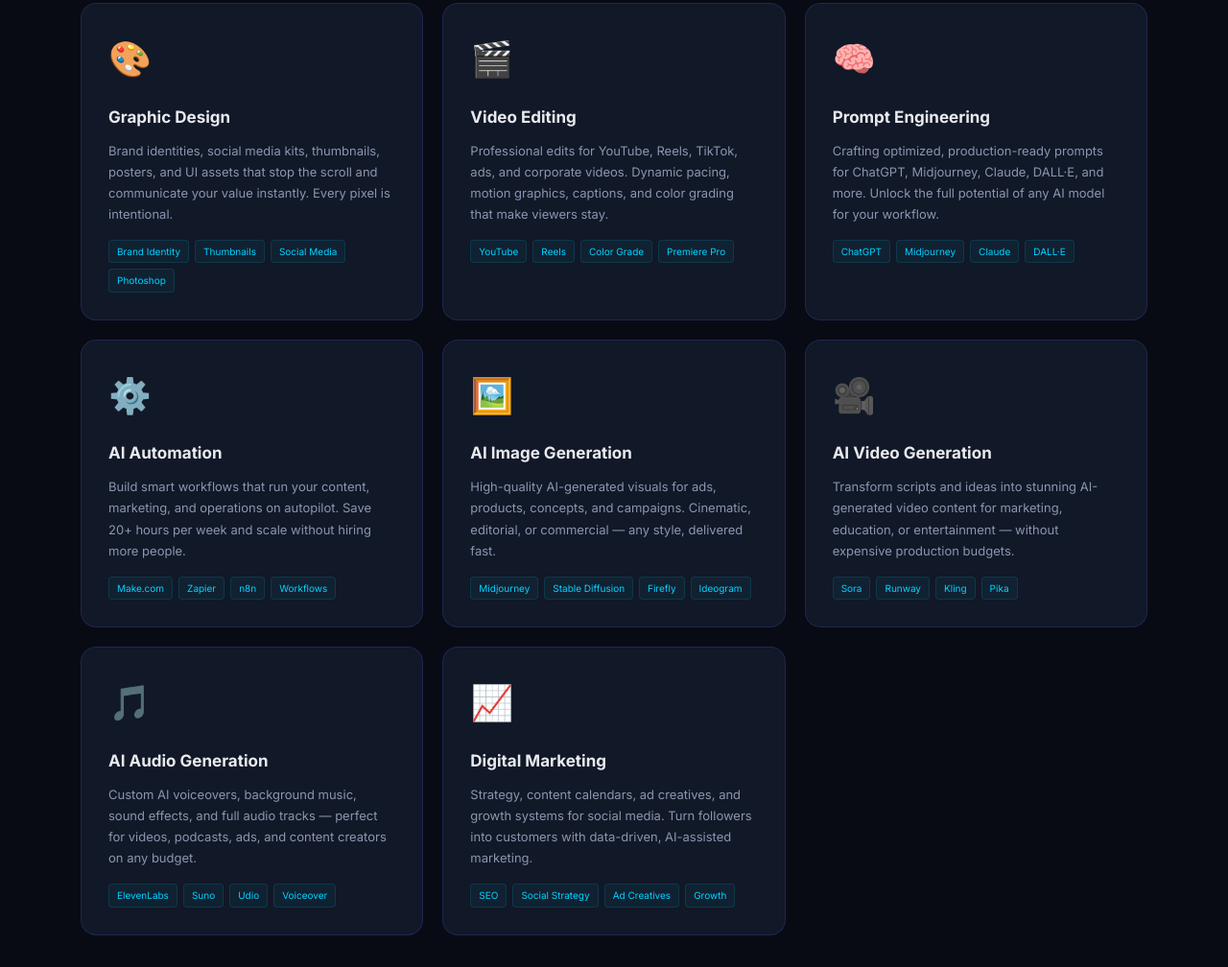
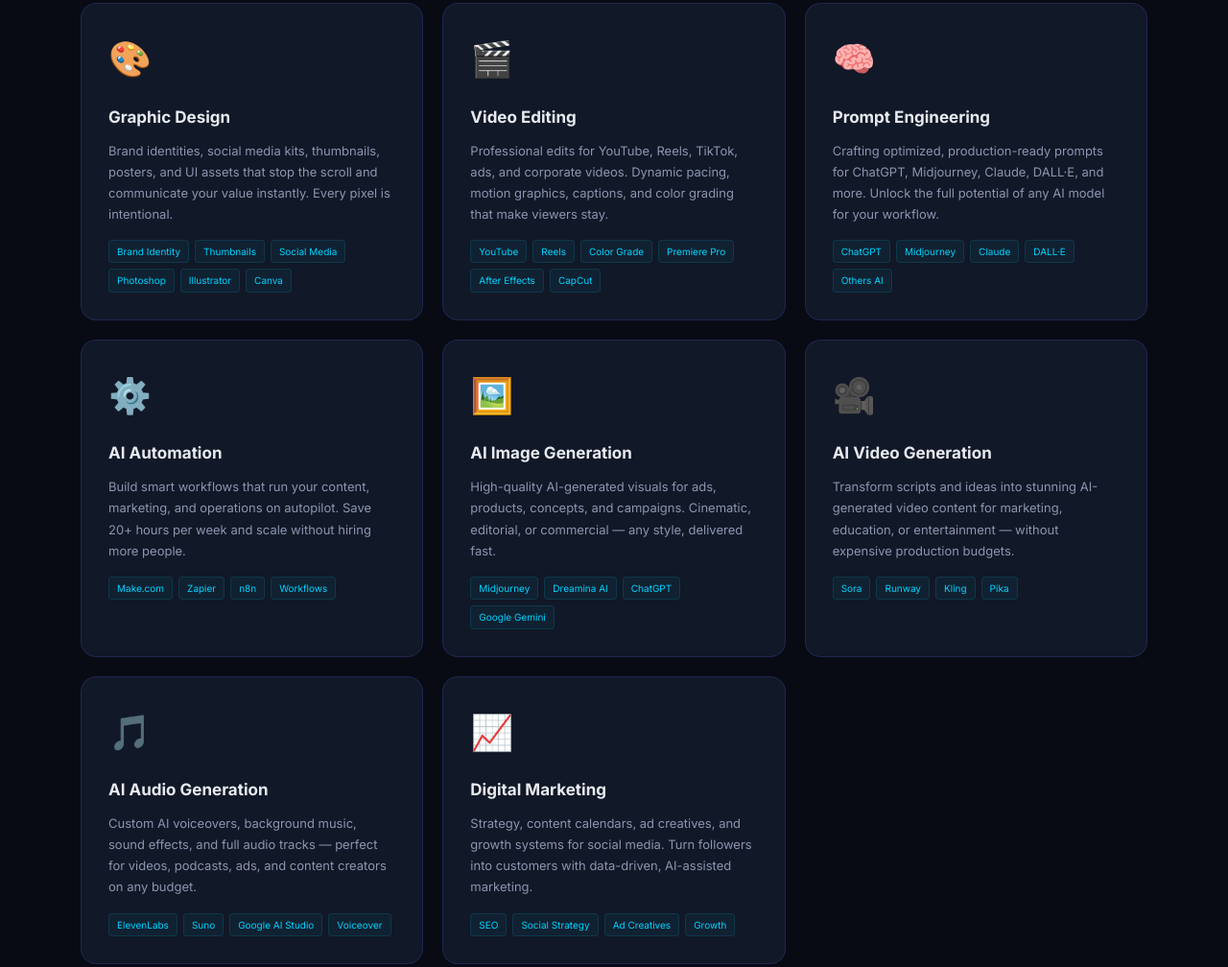
Before and after one commit to vapxhasan/vapxhasan, a plain HTML site: page index.html in a window 1280 px wide. Shown: the part 2033-3041 px from the top of the page at 96% size. Drawn offline with Linux system fonts and the light colour scheme.

Commit message:
Update index.html

```diff
--- a/index.html
+++ b/index.html
@@ -1071,6 +1071,8 @@ footer {
           <span class="service-tag">Thumbnails</span>
           <span class="service-tag">Social Media</span>
           <span class="service-tag">Photoshop</span>
+          <span class="service-tag">Illustrator</span>
+          <span class="service-tag">Canva</span>
         </div>
       </div>
 
@@ -1083,6 +1085,8 @@ footer {
           <span class="service-tag">Reels</span>
           <span class="service-tag">Color Grade</span>
           <span class="service-tag">Premiere Pro</span>
+           <span class="service-tag">After Effects</span>
+           <span class="service-tag">CapCut</span>
         </div>
       </div>
 
@@ -1095,6 +1099,7 @@ footer {
           <span class="service-tag">Midjourney</span>
           <span class="service-tag">Claude</span>
           <span class="service-tag">DALL·E</span>
+          <span class="service-tag">Others AI</span>
         </div>
       </div>
 
@@ -1116,9 +1121,9 @@ footer {
         <div class="service-desc">High-quality AI-generated visuals for ads, products, concepts, and campaigns. Cinematic, editorial, or commercial — any style, delivered fast.</div>
         <div class="service-tags">
           <span class="service-tag">Midjourney</span>
-          <span class="service-tag">Stable Diffusion</span>
-          <span class="service-tag">Firefly</span>
-          <span class="service-tag">Ideogram</span>
+          <span class="service-tag">Dreamina AI</span>
+          <span class="service-tag">ChatGPT</span>
+          <span class="service-tag">Google Gemini</span>
         </div>
       </div>
 
@@ -1141,7 +1146,7 @@ footer {
         <div class="service-tags">
           <span class="service-tag">ElevenLabs</span>
           <span class="service-tag">Suno</span>
-          <span class="service-tag">Udio</span>
+          <span class="service-tag">Google AI Studio</span>
           <span class="service-tag">Voiceover</span>
         </div>
       </div>
@@ -1233,7 +1238,7 @@ footer {
           <div class="project-tools">
             <span class="project-tool">Make.com</span>
             <span class="project-tool">ChatGPT API</span>
-            <span class="project-tool">Airtable</span>
+            <span class="project-tool">n8n</span>
             <span class="project-tool">Zapier</span>
           </div>
           <div class="project-result"><span class="result-arrow">↑</span> 74% time reduction · Client saves $2,000/mo</div>
@@ -1288,7 +1293,7 @@ footer {
           <div class="project-tools">
             <span class="project-tool">Midjourney</span>
             <span class="project-tool">Photoshop</span>
-            <span class="project-tool">Firefly</span>
+            <span class="project-tool">Claude</span>
           </div>
           <div class="project-result"><span class="result-arrow">↑</span> 3x ROAS on Meta Ads campaign</div>
         </div>
@@ -1577,8 +1582,14 @@ footer {
           <span class="cl-arrow">→</span>
         </a>
       </div>
-
-     <form action="https://formsubmit.co/vapxhasan@gmail.com" method="POST" class="contact-form reveal">
+     <form action="https://formsubmit.co/ff08df4f3cd4e6fd45ad624395d4e80" method="POST" class="contact-form reveal">
+
+  <!-- 1. Professional Auto-response with "as soon as possible" -->
+  <input type="hidden" name="_autoresponse" value="Thank you for contacting me! I have received your message and appreciate your interest in my services. I am already reviewing your inquiry and will get back to you with a detailed response as soon as possible. In the meantime, feel free to explore my website or portfolio. Best regards, Hasanur Rahman (https://vapxhasan.github.io/)">
+
+  <!-- 2. Success message shown on the screen after submission -->
+  <input type="hidden" name="_success" value="Thank you for your message! I will get back to you as soon as possible.">
+
   <div class="form-row">
     <div class="form-group">
       <label class="form-label">YOUR NAME</label>
```
